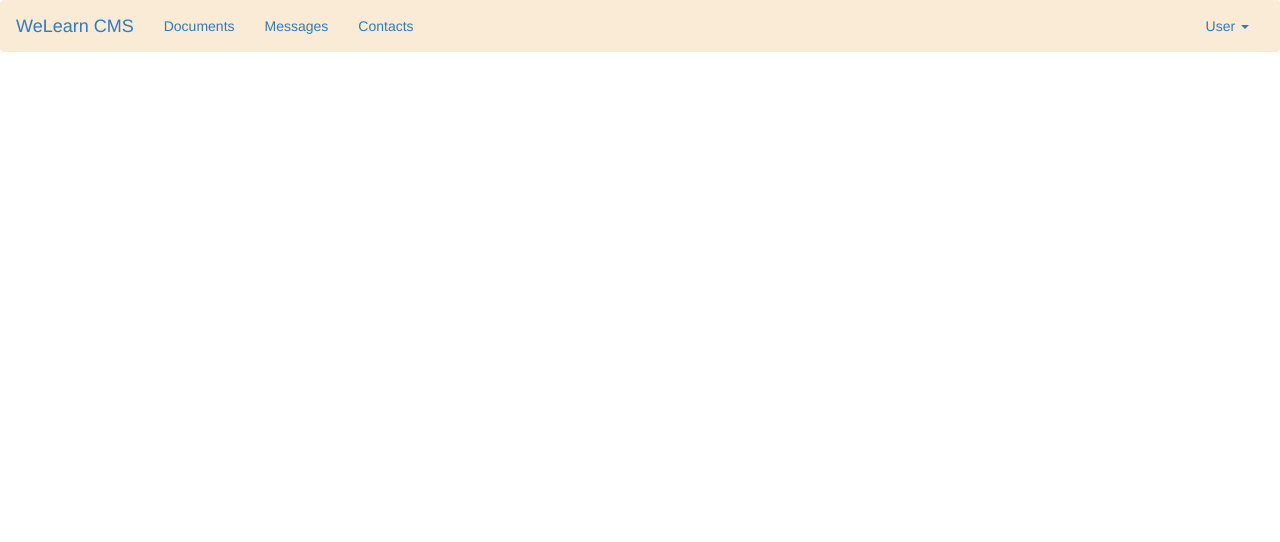
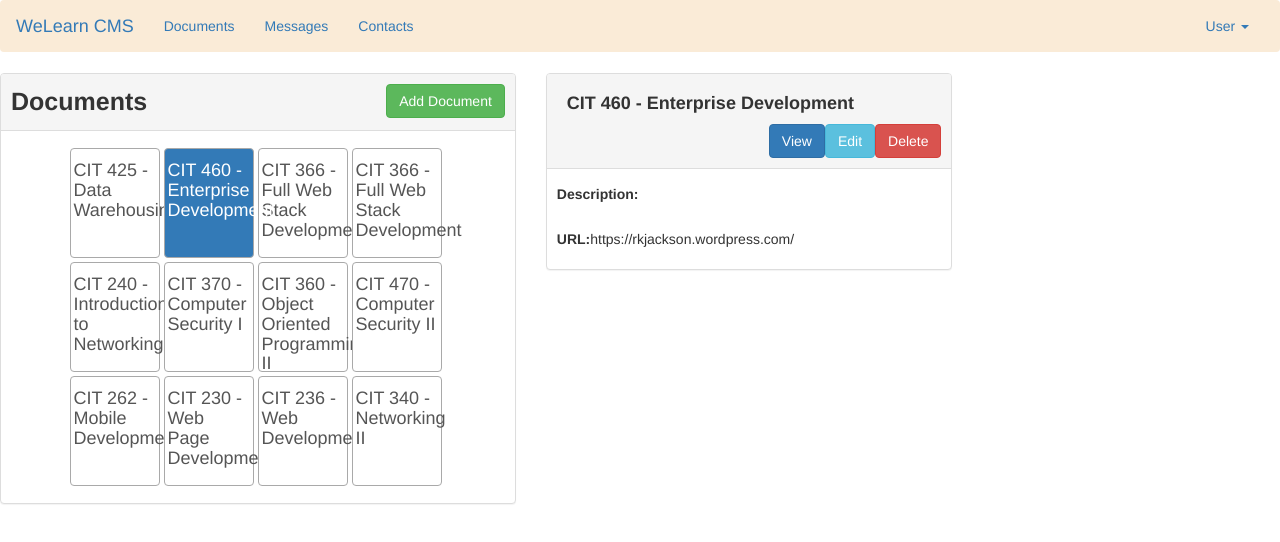
Before and after one commit to EmmaAmos/cms, an Angular app: page /documents/1 in a window 1280 px wide. Before the commit this address led to /. Shown: the top 542 px of the page. Built offline with nearby package versions, Linux system fonts and the light colour scheme.

Commit message:
Added to Documents section

```diff
--- a/src/app/app-routing.module.ts
+++ b/src/app/app-routing.module.ts
@@ -3,6 +3,7 @@ import { RouterModule, Routes } from '@angular/router';
 import { ContactDetailComponent } from './contacts/contact-detail/contact-detail.component';
 import { ContactsEditComponent } from './contacts/contacts-edit/contacts-edit.component';
 import { ContactsComponent } from './contacts/contacts.component';
+import { DocumentsDetailComponent } from './documents/documents-detail/documents-detail.component';
 import { DocumentsEditComponent } from './documents/documents-edit/documents-edit.component';
 import { DocumentsComponent } from './documents/documents.component';
 import { MessagesComponent } from './messages/messages.component';
@@ -13,7 +14,8 @@ const appRoutes: Routes = [
     {path: 'newContact', component: ContactsEditComponent},{path: ':id', component: ContactDetailComponent}, {path: ':id/edit', component: ContactsEditComponent}
   ]},
 
-  {path: 'documents', component: DocumentsComponent, children:[{path: '', component: DocumentsEditComponent}
+  {path: 'documents', component: DocumentsComponent, children:[
+    {path: 'newDocument', component: DocumentsEditComponent}, {path: ':id', component: DocumentsDetailComponent}, {path: ':id/edit', component: DocumentsEditComponent}
   ]},
 
   { path: 'messages', component: MessagesComponent },
--- a/src/app/documents/documents-detail/documents-detail.component.html
+++ b/src/app/documents/documents-detail/documents-detail.component.html
@@ -4,7 +4,7 @@
         <h4 class="title margin-left-right">{{document.name}}</h4>
         <div class="row pull-right margin-left-right">
           <a class="btn btn-primary">View</a>
-          <a class="btn btn-info" >Edit</a>
+          <a (click)="onEditDocument()" class="btn btn-info" >Edit</a>
           <a class="btn btn-danger">Delete</a>
         </div>
       </div>
--- a/src/app/documents/documents-detail/documents-detail.component.ts
+++ b/src/app/documents/documents-detail/documents-detail.component.ts
@@ -1,4 +1,6 @@
-import { Component, Input } from '@angular/core';
+import { Component, OnInit } from '@angular/core';
+import { ActivatedRoute, Params, Router } from '@angular/router';
+import { DocumentsServiceService } from '../documents-service.service';
 
 import { Documents } from '../documents.model';
 
@@ -7,7 +9,24 @@ import { Documents } from '../documents.model';
   templateUrl: './documents-detail.component.html',
   styleUrls: ['./documents-detail.component.css']
 })
-export class DocumentsDetailComponent {
-  @Input() document!: Documents;
+export class DocumentsDetailComponent implements OnInit{
+  document!: Documents;
+  id!: number;
+
+  constructor( private documentsService: DocumentsServiceService ,private route: ActivatedRoute, private router: Router) {}
+
+  ngOnInit() {
+      this.route.params
+        .subscribe(
+          (params: Params) => {
+            this.id = +params['id'];
+            this.document = this.documentsService.getSingleDocument(this.id);
+          }
+        );
+  }
+
+  onEditDocument() {
+    this.router.navigate(['edit'], {relativeTo: this.route});
+  }
 
 }
--- a/src/app/documents/documents-edit/documents-edit.component.ts
+++ b/src/app/documents/documents-edit/documents-edit.component.ts
@@ -1,10 +1,29 @@
-import { Component } from '@angular/core';
+import { Component, OnInit } from '@angular/core';
+import { ActivatedRoute, Params } from '@angular/router';
 
 @Component({
   selector: 'app-documents-edit',
   templateUrl: './documents-edit.component.html',
   styleUrls: ['./documents-edit.component.css']
 })
-export class DocumentsEditComponent {
+export class DocumentsEditComponent implements OnInit{
+
+  id!: number;
+  editMode = false;
+
+  constructor(private route: ActivatedRoute){
+
+  }
+
+  ngOnInit(){
+      this.route.params
+        .subscribe(
+          (params: Params) => {
+            this.id = +params['id'];
+            this.editMode = params['id'] !=null;
+            console.log(this.editMode);
+          }
+        );
+  }
 
 }
--- a/src/app/documents/documents-list/documents-item/documents-item.component.html
+++ b/src/app/documents/documents-list/documents-item/documents-item.component.html
@@ -1,3 +1,3 @@
-<a class="list-group-item clearfix documentDiv" (click)="onSelected()">
+<a [routerLink]="[index]" routerLinkActive="active" class="list-group-item clearfix documentDiv">
     <h4 class="title margin-left-right">{{document.name}}</h4>
 </a>
--- a/src/app/documents/documents-list/documents-item/documents-item.component.ts
+++ b/src/app/documents/documents-list/documents-item/documents-item.component.ts
@@ -12,11 +12,10 @@ export class DocumentsItemComponent {
 
   @Input() document!: Documents;
 
+  @Input() index!: number;
+
 
 
   constructor(private documentService: DocumentsServiceService) {}
 
-  onSelected() {
-    this.documentService.documentSelected.emit(this.document);
-  }
 }
--- a/src/app/documents/documents-list/documents-list.component.html
+++ b/src/app/documents/documents-list/documents-list.component.html
@@ -2,12 +2,12 @@
   <div class="panel-heading">
     <div class="row pad-left-right">
       <span class="pull-left title">Documents</span>
-      <a routerLink="newDocument" class="btn btn-success pull-right">Add Document</a>
+      <a (click)="onNewDocument()" class="btn btn-success pull-right">Add Document</a>
     </div>
   </div>
   <div class="panel-body">
     <div class="center-panel">
-      <app-documents-item *ngFor="let documentEL of documents" [document]="documentEL"></app-documents-item>
+      <app-documents-item *ngFor="let documentEL of documents; let i = index" [document]="documentEL" [index]="i"></app-documents-item>
     </div>
   </div>
 </div>
--- a/src/app/documents/documents-list/documents-list.component.ts
+++ b/src/app/documents/documents-list/documents-list.component.ts
@@ -1,4 +1,5 @@
 import { Component, Output, EventEmitter, OnInit } from '@angular/core';
+import { ActivatedRoute, Router } from '@angular/router';
 import { DocumentsServiceService } from '../documents-service.service';
 
 import { Documents } from '../documents.model';
@@ -18,7 +19,7 @@ export class DocumentsListComponent {
     this.documentWasSelceted.emit(document);
   }
 
-  constructor(private documentService: DocumentsServiceService){
+  constructor(private documentService: DocumentsServiceService, private route: ActivatedRoute, private router: Router){
 
   }
 
@@ -29,4 +30,8 @@ export class DocumentsListComponent {
         this.documents = documents;
       })
   }
+
+  onNewDocument() {
+    this.router.navigate(['newDocument'], {relativeTo: this.route});
+  }
 }
--- a/src/app/documents/documents-service.service.ts
+++ b/src/app/documents/documents-service.service.ts
@@ -20,9 +20,17 @@ export class DocumentsServiceService {
     return this.documents.slice();
   }
 
-  getDocument(id: string) {
-    Documents
+  getDocument(id: string) : Documents {
+    for (let document of this.documents) {
+      if(document.id == id) {
+         return document;
+      }
+    }
+    return null!;
+  }
 
+  getSingleDocument(id: number){
+    return this.documents[id];
   }
 
   addDocument(documents: Documents) {
--- a/src/app/documents/documents.component.html
+++ b/src/app/documents/documents.component.html
@@ -4,11 +4,6 @@
     </div>
 
   <div class="col-md-4">
-    <app-documents-detail *ngIf="selectedDocument; else infoText" [document]="selectedDocument"></app-documents-detail>
-    <ng-template #infoText>
-      <p>
-        Please Select a Document
-      </p>
-    </ng-template>
+    <router-outlet></router-outlet>
   </div>
 </div>
```
